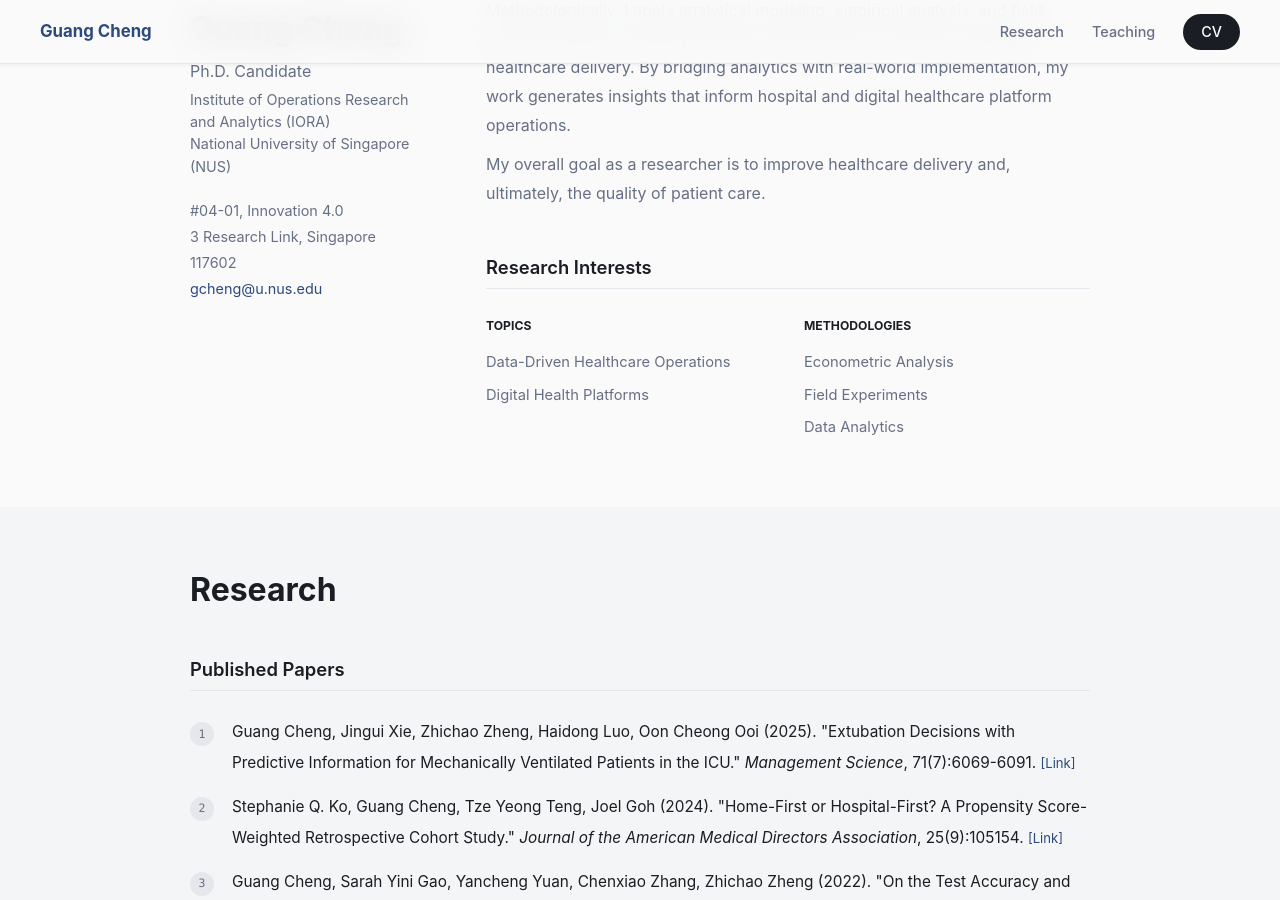
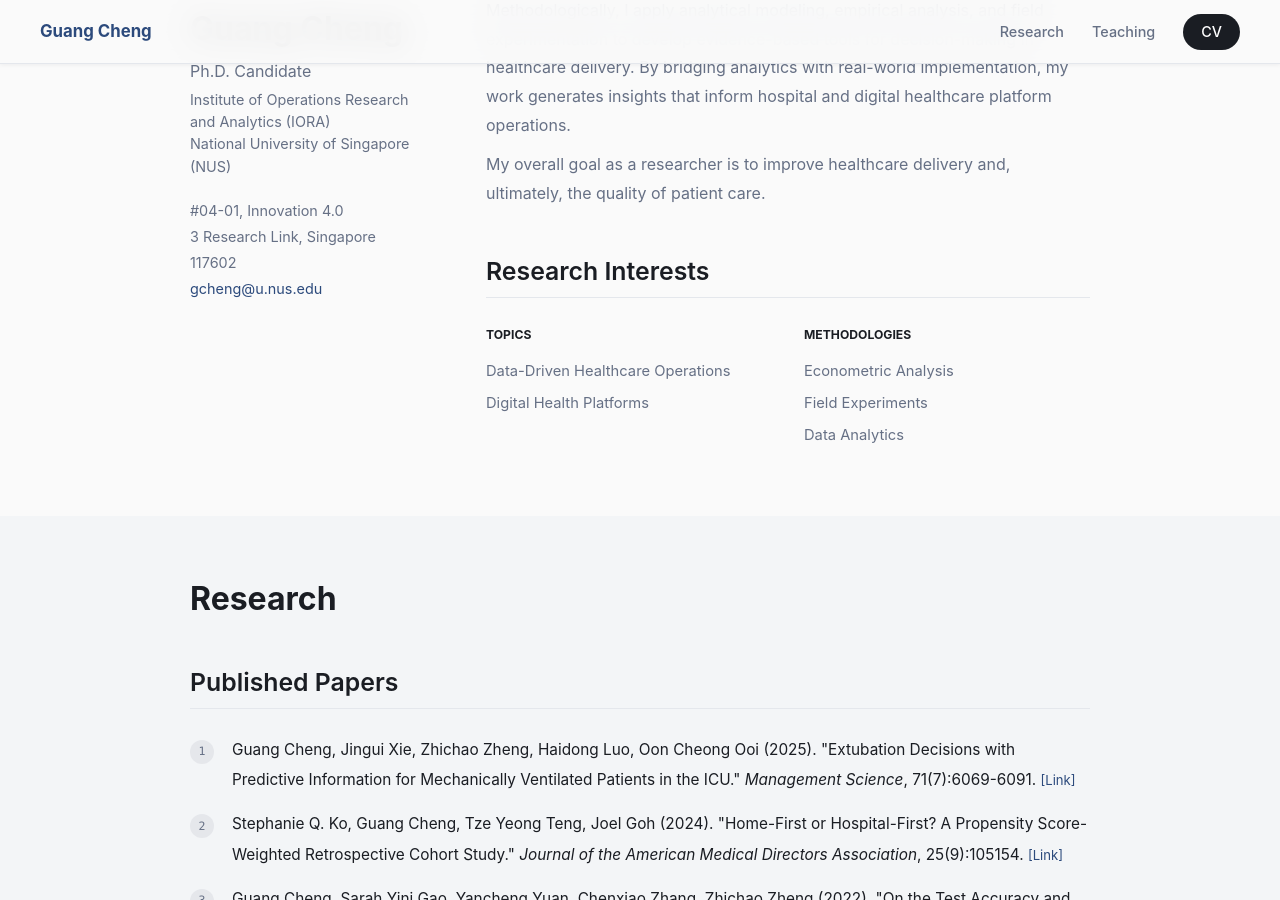
Before and after one commit to gcheng-nus/gcheng-nus.github.io, a Jekyll site: the page built from _pages/about.md, in a window 1280 px wide and 900 px high, scrolled down 325 px. Built offline with Jekyll 4.4.1, drawn with Linux system fonts in a browser that asks for light colours.

Commit message:
change subsection font size

```diff
--- a/assets/css/academic.scss
+++ b/assets/css/academic.scss
@@ -280,7 +280,7 @@ body.academic-site.is-locked {
   padding-bottom: 8px;
   border-bottom: 1px solid var(--academic-border);
   color: var(--academic-fg);
-  font-size: 1.15rem;
+  font-size: 1.55rem;
   font-weight: 600;
   line-height: 1.35;
   letter-spacing: 0;
```
